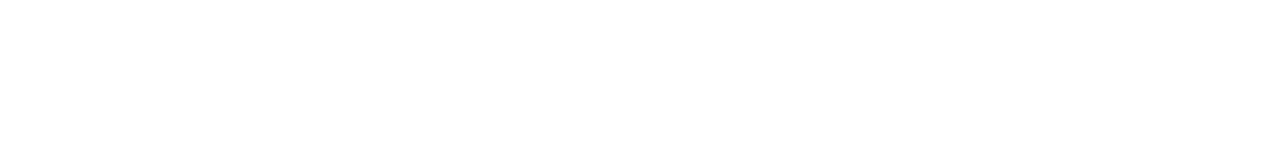
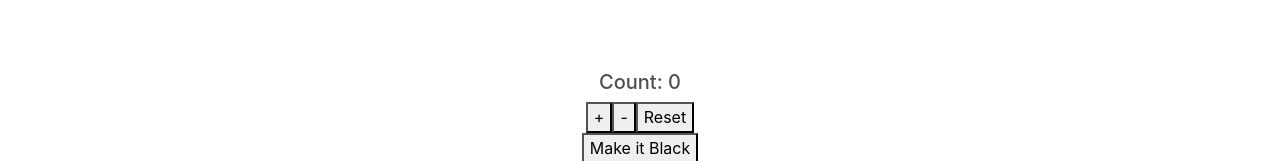
Before and after one commit to RonjayAcorda/ACT_02Acorda, a React (Create React App) app in the folder acordaapp01/: page / in a window 1280 px wide. Shown: the part 5060-5221 px from the top of the page. Before the commit the page ends 5130 px from the top, so only its background shows below. Built offline with nearby package versions, Linux system fonts and the light colour scheme.

Commit message:
added states 6/21/23

```diff
--- a/acordaapp01/src/App.js
+++ b/acordaapp01/src/App.js
@@ -4,6 +4,8 @@
 import Navbar from './components/Navbar';
 import Footer from './components/Footer';
 import Reference from './components/Reference';
+import Contrast from './components/Contrast'
+import Counter from './components/Counter'
 
 function App() {
   return (
@@ -20,6 +22,8 @@
       <footer>
         <Footer/>
       </footer>
+      <Counter/>
+      <Contrast/>
     </div>
   );
 }
--- /dev/null
+++ b/acordaapp01/src/components/Contrast.js
@@ -0,0 +1,18 @@
+import React, { useState } from 'react';
+
+function Contrast() {
+  const [isToggled, setIsToggled] = useState(false);
+
+  const handleToggle = () => {
+    setIsToggled(!isToggled);
+    document.body.style.backgroundColor = isToggled ? 'white' : 'black';
+  };
+
+  return (
+    <div>
+      <button onClick={handleToggle}>Make it Black</button>
+    </div>
+  );
+}
+
+export default Contrast;
--- /dev/null
+++ b/acordaapp01/src/components/Counter.js
@@ -0,0 +1,32 @@
+import React from 'react'
+import { useState } from 'react'
+
+function Counter(){
+    const [count, setCount] = useState(0);
+
+    const increment = () =>{
+        setCount(count+1);
+
+    }
+
+    const decrement = () =>{
+        setCount(count-1);
+    }
+
+    const reset = () =>{
+        setCount(0);
+    }
+
+    return(
+
+        <>
+            <h1 style={{fontSize: 20+(count*100)}}>Count: {count}</h1>
+            <button onClick={increment}>+</button>
+            <button onClick={decrement}>-</button>
+            <button onClick={reset}>Reset</button>
+        </>
+    )
+
+}
+
+export default Counter;
```
